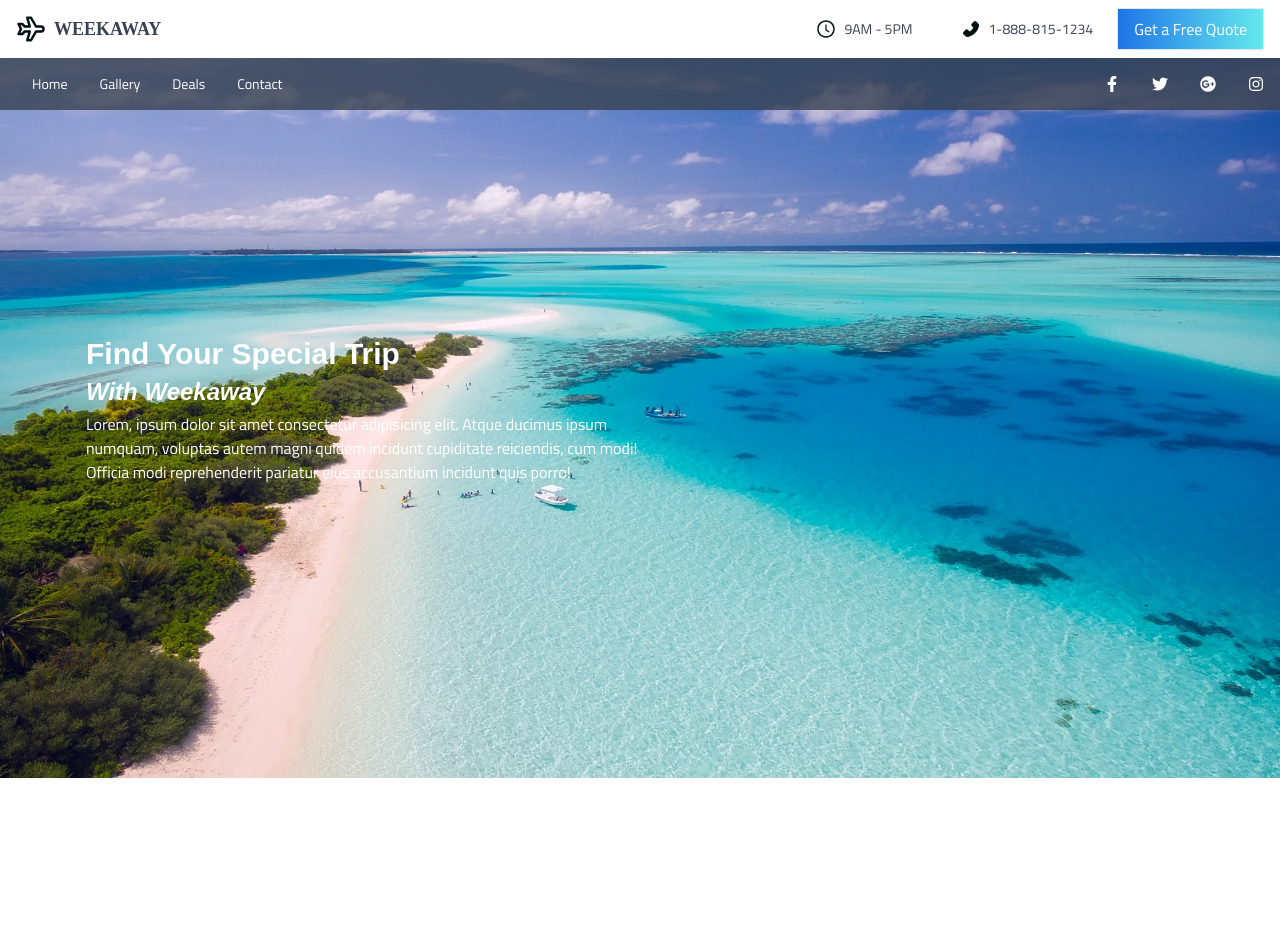
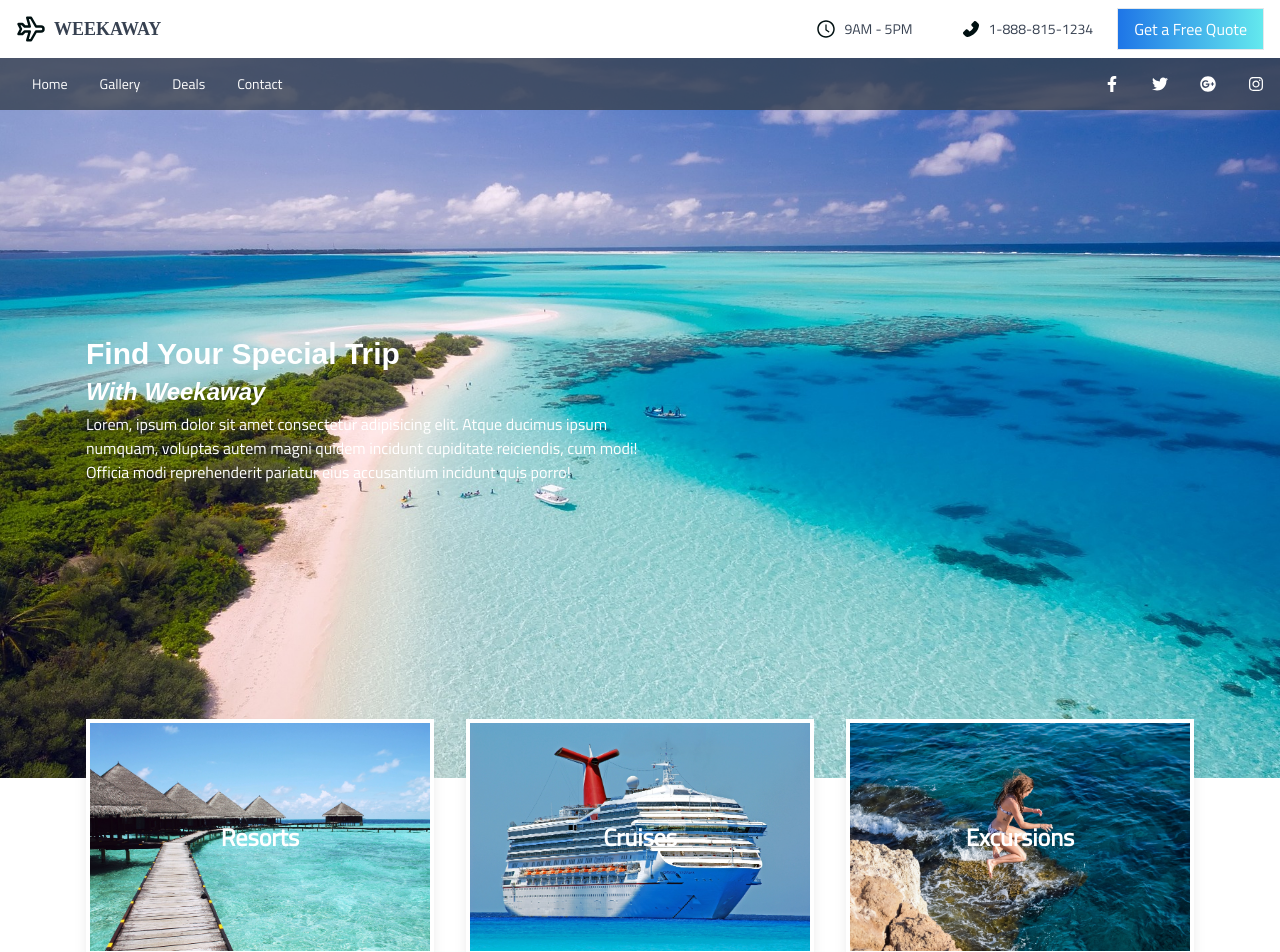
Before and after one commit to Bobby-Hoskins/Weekaway_App, a React (Vite) app: page / in a window 1280 px wide. Shown: the top 952 px of the page. Built offline with nearby package versions, Linux system fonts and the light colour scheme; a web font is replaced by a local one.

Commit message:
Added activities section to App

```diff
--- a/src/App.jsx
+++ b/src/App.jsx
@@ -2,6 +2,7 @@ import React from "react";
 import TopBar from "./components/TopBar";
 import NavBar from "./components/NavBar";
 import Hero from "./components/Hero";
+import Activities from "./components/Activities";
 
 function App() {
   return (
@@ -9,6 +10,7 @@ function App() {
       <TopBar />
       <NavBar />
       <Hero />
+      <Activities />
     </div>
   );
 }
```
